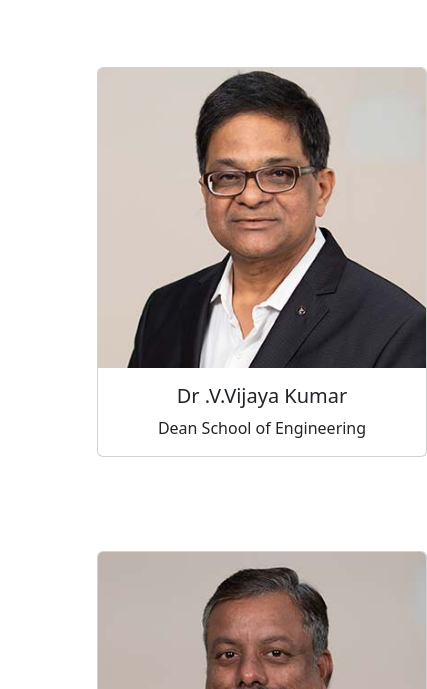
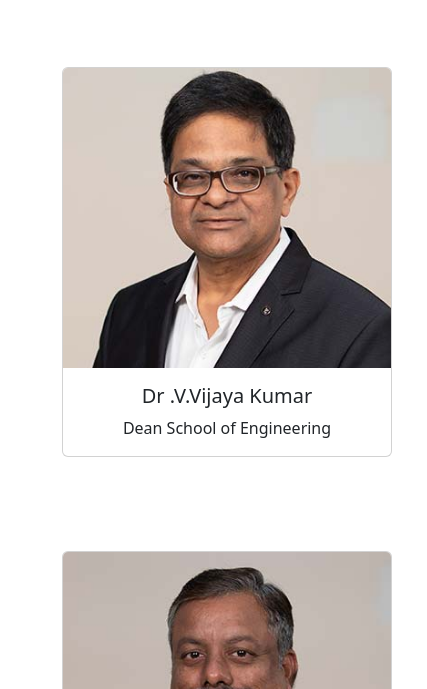
Before and after one commit to gautham1024/incube, a plain HTML site: page ourteam.html in a window 390 px wide. Shown: the part 411-1100 px from the top of the page, 427 px wide, since content can reach past the window. Drawn offline with nearby package versions, Linux system fonts and the light colour scheme.

Commit message:
Updated ourteam.css

```diff
--- a/ourteam.css
+++ b/ourteam.css
@@ -98,7 +98,7 @@ footer{
         text-align: center;
     }
     .card{
-        margin-left:35px;
+        margin-right:35px;
         width:350px;
     }
 
```
